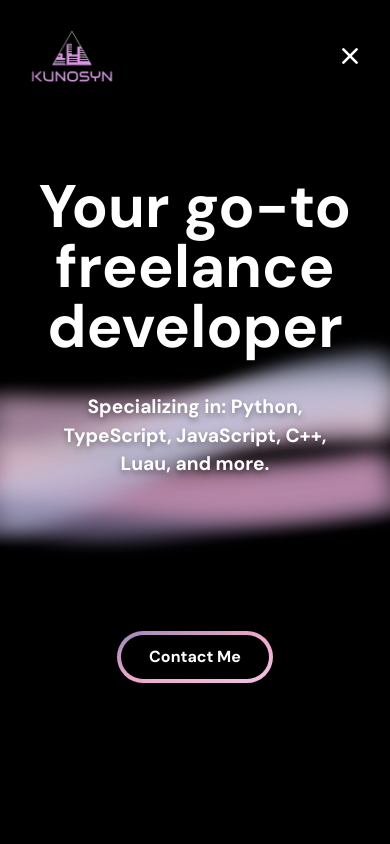
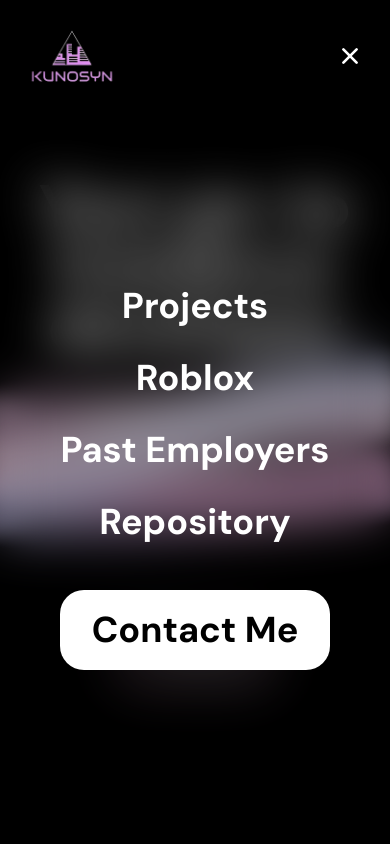
Before and after one commit to kunosyn/portfolio, a Next.js app: page / in a window 390 px wide. Both pictures are taken after a click on the button 350 px from the left and 56 px from the top of the page. Shown: the top 844 px of the page. Built offline with nearby package versions, Linux system fonts and the light colour scheme.

Commit message:
feat: Creation of mobile navigation  menu.
Co-authored-by: Ryan <ryancundiff@users.noreply.github.com>

```diff
--- a/package.json
+++ b/package.json
@@ -16,6 +16,7 @@
     "next": "14.2.3",
     "react": "^18",
     "react-dom": "^18",
+    "react-responsive": "^10.0.0",
     "simplex-noise": "^4.0.1",
     "tailwind-merge": "^2.3.0"
   },
--- a/src/app/globals.css
+++ b/src/app/globals.css
@@ -15,7 +15,7 @@ body {
 }
 
 *::-webkit-scrollbar {
-  width: 15px;
+  width: 10px;
   z-index: 10;
 }
 
--- a/src/app/layout.tsx
+++ b/src/app/layout.tsx
@@ -3,12 +3,16 @@ import type {
   Viewport
 } from 'next'
 
-import { Header } from '@/ui/Header'
+import React from 'react'
+
+
+import { Navigation } from '@/ui/Navigation'
 import { Footer } from '@/ui/Footer'
 import { DM_Sans } from 'next/font/google'
 import { twMerge } from 'tailwind-merge'
 
 import './globals.css'
+
 
 const dmSans = DM_Sans({
   subsets: ['latin']
@@ -40,7 +44,7 @@ export default function Layout ({
   return (
     <html lang='en'>
       <body className={twMerge(dmSans.className, 'subpixel-antialiased text-white')}>
-        <Header />
+        <Navigation />
         {children}
         <Footer />
       </body>
--- a/src/app/page.tsx
+++ b/src/app/page.tsx
@@ -14,6 +14,7 @@ const rbx = projects.rbx, std = projects.std
 export default function Page () {
   let [ displayedProjects, setDisplayedProjects] = useState<Array<[ string, ProjectEntry ]>>()
   useEffect(() => setDisplayedProjects(getRandomProjects()), [])
+  let index = 0
 
 
   return (
@@ -97,10 +98,12 @@ export default function Page () {
 
           <div className='w-full grid grid-cols-1 md:grid-cols-2 lg:grid-cols-1 2xl:grid-cols-2 gap-4'>
             {
-              displayedProjects?.map(([key, value]) =>
-              <Card
+              displayedProjects?.map(([key, value]) =>  {
+                index++
+
+                return (<Card
                   variant='project'
-                key={key}
+                  key={index}
 
                   src={value.displaySrc}
                   width={value.displayWidth}
@@ -110,6 +113,7 @@ export default function Page () {
                   title={value.displayName}
                   description={value.description}
                 />)
+              })
             }
           </div>
         </MaxWidthWrapper>
@@ -121,7 +125,7 @@ export default function Page () {
 function getRandomProjects (): Array<[string, ProjectEntry]> {
   let returned: Array<[string, ProjectEntry]> = []
   let stdProjects = Object.entries(std), rbxProjects = Object.entries(rbx)
-  let min = 2, max = 4;
+  let min = 2, max = 4
 
   for (let i = 0; i < Math.floor(Math.random() * (max - min + 1)) + min; i++) {
     let projectType = Math.random() > .5 ? 'std' : 'rbx'
--- a/src/app/projects/project.tsx
+++ b/src/app/projects/project.tsx
@@ -17,12 +17,12 @@ export default function Project ({
 }) {
   return (
     <main className='
-      z-0 overflow-x-hidden
+      z-0
       bg-neutral-950
       flex justify-center
     '>
       <MaxWidthWrapper className='
-        min-h-screen max-h-screen
+        min-h-screen
         flex flex-col gap-6
         pt-[200px]
         items-center
@@ -48,7 +48,7 @@ export default function Project ({
             items-center justify-center
             flex-wrap
           '>
-            {project.images?.map(image => <Image className={image.className} src={image.src} width={image.width} height={image.height} alt={image.alt} key={project.images?.indexOf(image)} />)}
+            {project.images?.map(image => <Image className={image.className?.toString()} src={image.src} width={image.width} height={image.height} alt={image.alt} key={project.images?.indexOf(image)} />)}
 
             {project.videos?.map(video =>
               <Suspense fallback={<p>Video loading...</p>} key={project.videos?.indexOf(video)}>
--- a/src/lib/projects.json
+++ b/src/lib/projects.json
@@ -14,7 +14,7 @@
           "width": 1853,
           "height": 829,
           "alt": "Placeholder Image",
-          "className": "w-[100px] h-[80px]"
+          "className": "max-w-[200px] max-h-[200px]"
         },
 
         {
--- a/src/ui/Header.tsx
+++ b/src/ui/Header.tsx
@@ -7,8 +7,6 @@ import { MaxWidthWrapper } from './MaxWidthWrapper'
 import { Button } from './Button'
 import { Dropdown } from './Dropdown'
 import { useState } from 'react'
-import { Open_Sans } from 'next/font/google'
-import { twMerge } from 'tailwind-merge'
 import { MenuIcon } from './MenuIcon'
 import projects from '@/lib/projects.json'
 
@@ -16,11 +14,17 @@ import projects from '@/lib/projects.json'
 const std = projects.std, rbx = projects.rbx
 
 
-export function Header () {
+export function Header ({
+  isOpen,
+  setIsOpen
+}: {
+  isOpen: boolean,
+  setIsOpen: ( isOpen: boolean ) => void
+}) {
   const [ openedDropdown, setOpenedDropdown ] = useState<'Projects' | 'Roblox Projects' | ''>('')
 
   return (
-    <header className='z-50 fixed w-full py-2 px-6 bg-gradient-to-b from-black via-black/90 to-black/80 backdrop-blur-sm shadow-md select-none'>
+    <header className='z-50 w-full py-2 px-6 bg-gradient-to-b from-black via-black/90 to-black/80 backdrop-blur-sm shadow-md select-none'>
       <MaxWidthWrapper className='mx-auto flex items-center'>
         <div className='w-1/2 md:w-1/4 flex justify-start'>
           <Link href='/' className='hover:animate-pulsating-glow'>
@@ -80,7 +84,7 @@ export function Header () {
         </div>
 
         <div className='w-1/2 flex md:hidden justify-end'>
-          <MenuIcon className='w-8 h-8' />
+          <MenuIcon className='w-8 h-8' isOpen={isOpen} setIsOpen={setIsOpen} />
         </div>
       </MaxWidthWrapper>
     </header>
--- a/src/ui/MenuIcon.tsx
+++ b/src/ui/MenuIcon.tsx
@@ -1,20 +1,31 @@
 'use client'
 
-import { useState } from 'react'
 import { Minus } from 'lucide-react'
 import { twMerge } from 'tailwind-merge'
 import clsx from 'clsx'
 
 export function MenuIcon ({
   onClick,
-  className
+  className,
+  isOpen,
+  setIsOpen
 }: {
   onClick?: () => void,
+  isOpen: boolean,
+  setIsOpen: ( isOpen: boolean ) => void,
   className?: string
 }) {
-  const [isOpen, setIsOpen] = useState(false)
+  function handleClick () {
+    if (onClick) onClick()
+    let classList = document.body.classList
 
-  function handleClick () {
+    if (!isOpen) {
+      scrollTo(0, 0)
+      classList.add('overflow-hidden')
+    } else {
+      classList.remove('overflow-hidden')
+    }
+
     setIsOpen(!isOpen)
   }
 
--- /dev/null
+++ b/src/ui/Navigation.tsx
@@ -0,0 +1,29 @@
+'use client'
+
+import React, { useEffect } from 'react'
+import { NavigationMenu } from './NavigationMenu'
+import { Header } from './Header'
+import clsx from 'clsx'
+
+export function Navigation () {
+  const [ isOpen, setIsOpen ] = React.useState<boolean>(false)
+
+  useEffect(() => {
+    window.addEventListener('resize', () => {
+     if (window.innerWidth < 768) return
+
+      document.body.classList.remove('overflow-hidden')
+      setIsOpen(false)
+    })
+  }, [])
+
+
+  return (
+    <div className={clsx('flex flex-col w-screen md:text-white fixed z-[100]', {
+      'h-screen': isOpen
+    })}>
+      <Header isOpen={isOpen} setIsOpen={setIsOpen} />
+      <NavigationMenu isOpen={isOpen} setIsOpen={setIsOpen} />
+    </div>
+  )
+}
--- a/src/ui/NavigationMenu.tsx
+++ b/src/ui/NavigationMenu.tsx
@@ -1,7 +1,57 @@
-export default function NavigationMenu () {
+import Link from 'next/link'
+import clsx from 'clsx'
+import { twMerge } from 'tailwind-merge'
+
+export function NavigationMenu ({
+  isOpen,
+  setIsOpen
+}: {
+  isOpen: boolean
+  setIsOpen: ( isOpen: boolean ) => void
+}) {
   return (
-    <nav className='fixed mx-auto min-w-[50%] h-screen  bg-white backdrop-blur-xl'>
+    <nav className={clsx('w-full h-full bg-black z-40 items-center justify-center transition-all', {
+      'flex': isOpen,
+      'hidden': !isOpen,
+      'opacity-0': !isOpen,
+      'bg-opacity-0': !isOpen,
+      'backdrop-blur-0': !isOpen,
 
+      'backdrop-blur-xl': isOpen,
+      'bg-opacity-25': isOpen,
+      'opacity-100': isOpen
+    })}>
+      <ul className='text-center flex flex-col items-center justify-center gap-8'>
+        <li>
+          <Link href='#' className='font-bold text-4xl'>
+            Projects
+          </Link>
+        </li>
+
+        <li>
+          <Link href='#' className='font-bold text-4xl'>
+            Roblox
+          </Link>
+        </li>
+
+        <li>
+          <Link href='/employers' className='font-bold text-4xl'>
+            Past Employers
+          </Link>
+        </li>
+
+        <li>
+          <Link referrerPolicy='no-referrer' target='_blank' href='https://github.com/kunosyn/portfolio/' className='font-bold text-4xl'>
+            Repository
+          </Link>
+        </li>
+
+        <li className='mt-4 px-8 py-5 rounded-3xl bg-white text-black'>
+          <Link href='/contact' className='font-bold text-4xl'>
+            Contact Me
+          </Link>
+        </li>
+      </ul>
     </nav>
   )
 }
```
Also changed, not shown: 1 other file (tests, documents, lock files or other folders). Lines whose indentation alone changed are shown as unchanged.
